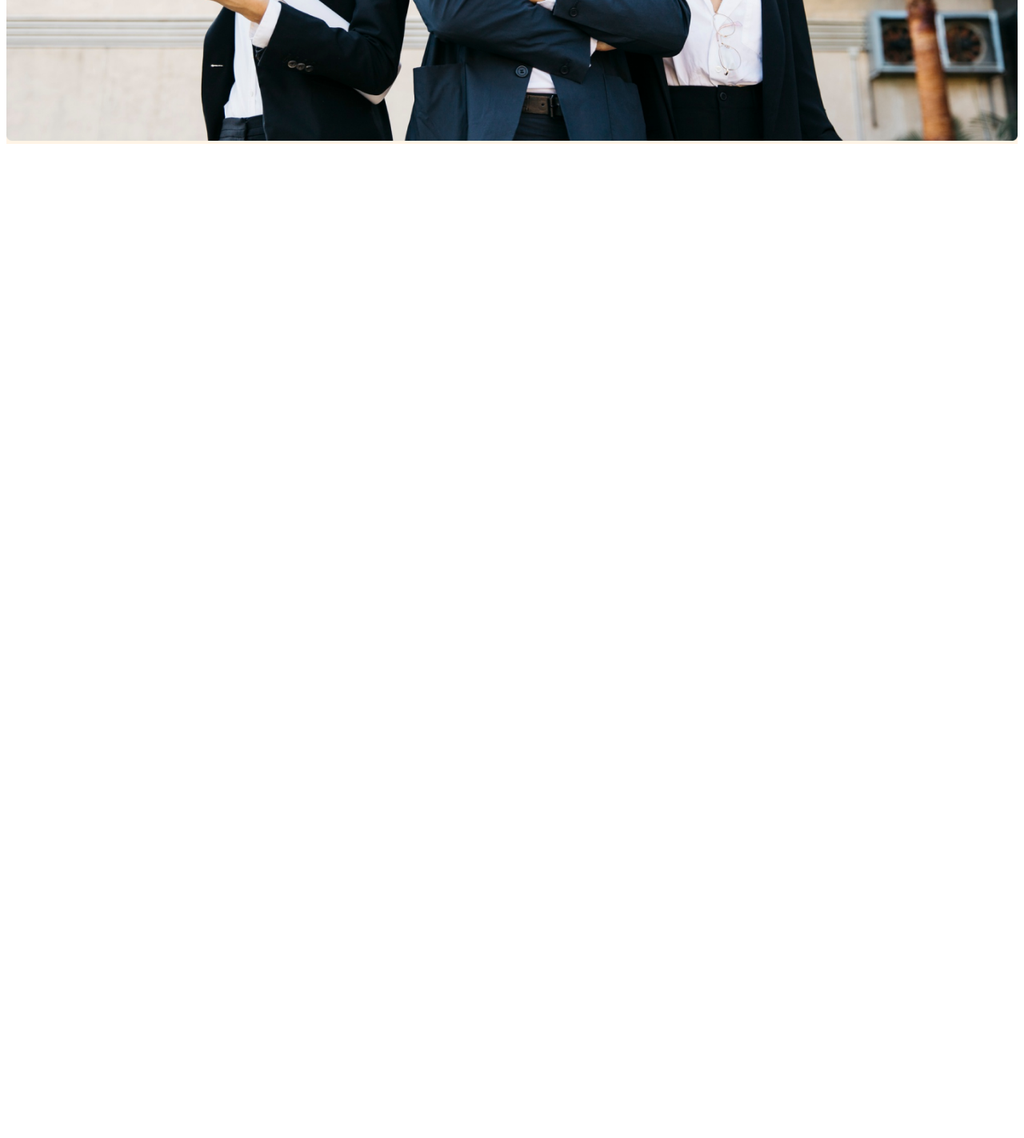
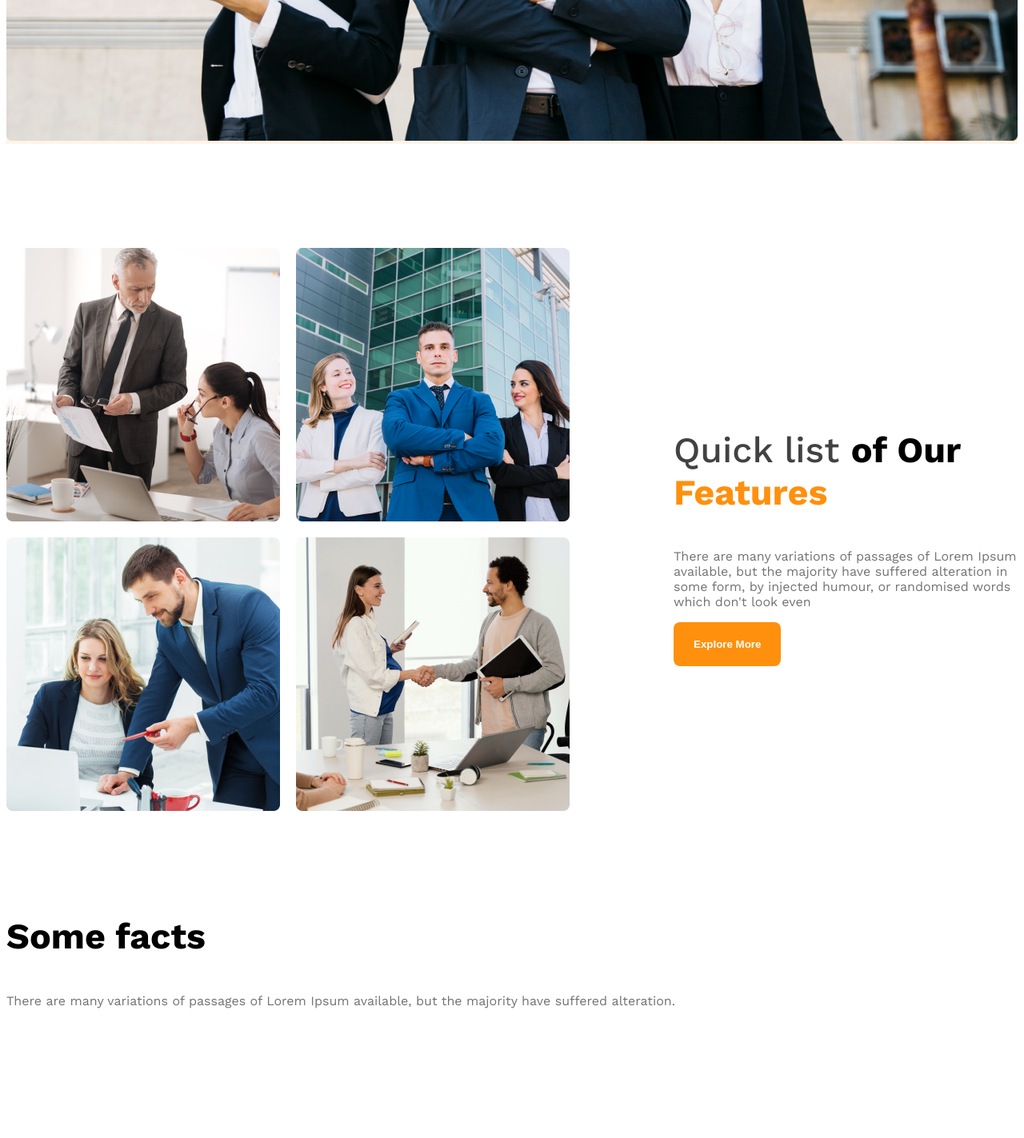
Before and after one commit to Tanzida1/g3-architechture, a plain HTML site: page index.html in a window 1280 px wide. Shown: the part 996-2419 px from the top of the page at 80% size. Before the commit the page ends 1184 px from the top, so only its background shows below. Drawn offline with nearby package versions, Linux system fonts and the light colour scheme.

Commit message:
made team responsive

```diff
--- a/index.html
+++ b/index.html
@@ -34,6 +34,56 @@
     </header>
 
     <main>
+    <section class="teams display-flex">
+            <div class="team-image-container">
+            <img  src="images/team1.png" alt="team photo">
+            <img  src="images/team2.png" alt="team photo">
+            <img  src="images/team3.png" alt="team photo">
+            <img  src="images/team4.png" alt="team photo">
+
+            </div>
+
+             <div class="our-feature">
+    <h3 class="section-title "><span id="quick-list" class="text-gray">Quick list </span> <span id="our">of Our </span> <span class="text-primary">Features</span></h3>
+    <p  class="feature-subtitle text-light-gray">There are many variations of passages of Lorem Ipsum available, but the majority have suffered alteration in some form, by injected humour, or randomised words which don't look even</p>
+             <button class="btn-primary">Explore More</button>
+
+             </div>
+
+        </section>
+
+        <!--features will enjoy-->
+        <section>
+
+        </section>
+
+        <!--some effects-->
+        <section>
+       <h3 class="section-title">Some facts</h3>
+       <p class="text-light-gray">There are many variations of passages of Lorem Ipsum available, but the majority have suffered alteration.</p>
+       <div class="fact">
+        <img src="" alt="" class="fact-icon">
+        <h4 class="fact-number"></h4>
+        <h5 class="fact-name"></h5>
+       </div>
+       <div class="fact">
+        <img src="" alt="" class="fact-icon">
+        <h4 class="fact-number"></h4>
+        <h5 class="fact-name"></h5>
+       </div>
+       <div class="fact">
+        <img src="" alt="" class="fact-icon">
+        <h4 class="fact-number"></h4>
+        <h5 class="fact-name"></h5>
+       </div>
+       <div class="fact">
+        <img src="" alt="" class="fact-icon">
+        <h4 class="fact-number"></h4>
+        <h5 class="fact-name"></h5>
+       </div>
+
+        </section>
+
 
 
     </main>
--- a/styles/arch.css
+++ b/styles/arch.css
@@ -13,6 +13,16 @@
 /* shared styles */
 .display-flex{
   display: flex;
+}
+
+.text-primary{
+
+  color: #FF900E;
+
+}
+
+main > section{
+  margin-top: 130px;
 }
 
 .text-gray{
@@ -40,6 +50,12 @@ font-size: 1.25 rem;
 font-weight: 600;
 border: none;
 border-radius: 8px;
+}
+
+main{
+max-width:  1440px;
+margin: 0 auto;
+
 }
 
 
@@ -99,13 +115,65 @@ width: 100%;
 
   }
 
+/* teams sytyle */
+
+  .teams{
+align-items: center;
+
+  }
+
+  .team-image-container{
+display: grid;
+grid-template-columns:repeat(2,1fr);
+gap: 20px;
+
+  }
+
+  .our-feature{
+    margin-left:130px;
+    max-width: 530px;
+
+  }
+
+  .section-title{
+    font-size: 2.8rem;
+    font-weight: 700;
+
+  }
+
+
+  #quick-list{
+  font-weight: 500;
+  }
+
+
 
 /* responsive media - query */
 @media screen and (max-width:576px){
 
-  .navbar,.nav-link{
+  .navbar,.nav-link,.teams{
     flex-direction: column;
   }
+.team-image-container{
+  grid-template-columns: repeat(1,1fr);
+}
 
+.our-feature{
+  margin-left: 20px;
+}
 
 }
+
+/* medium size device */
+
+@media screen and (min-width:576px) and (max-width:992px){
+
+  .teams{
+    flex-direction: column;
+
+  }
+
+  .our-feature{
+    margin: 50px auto;
+  }
+}
```
